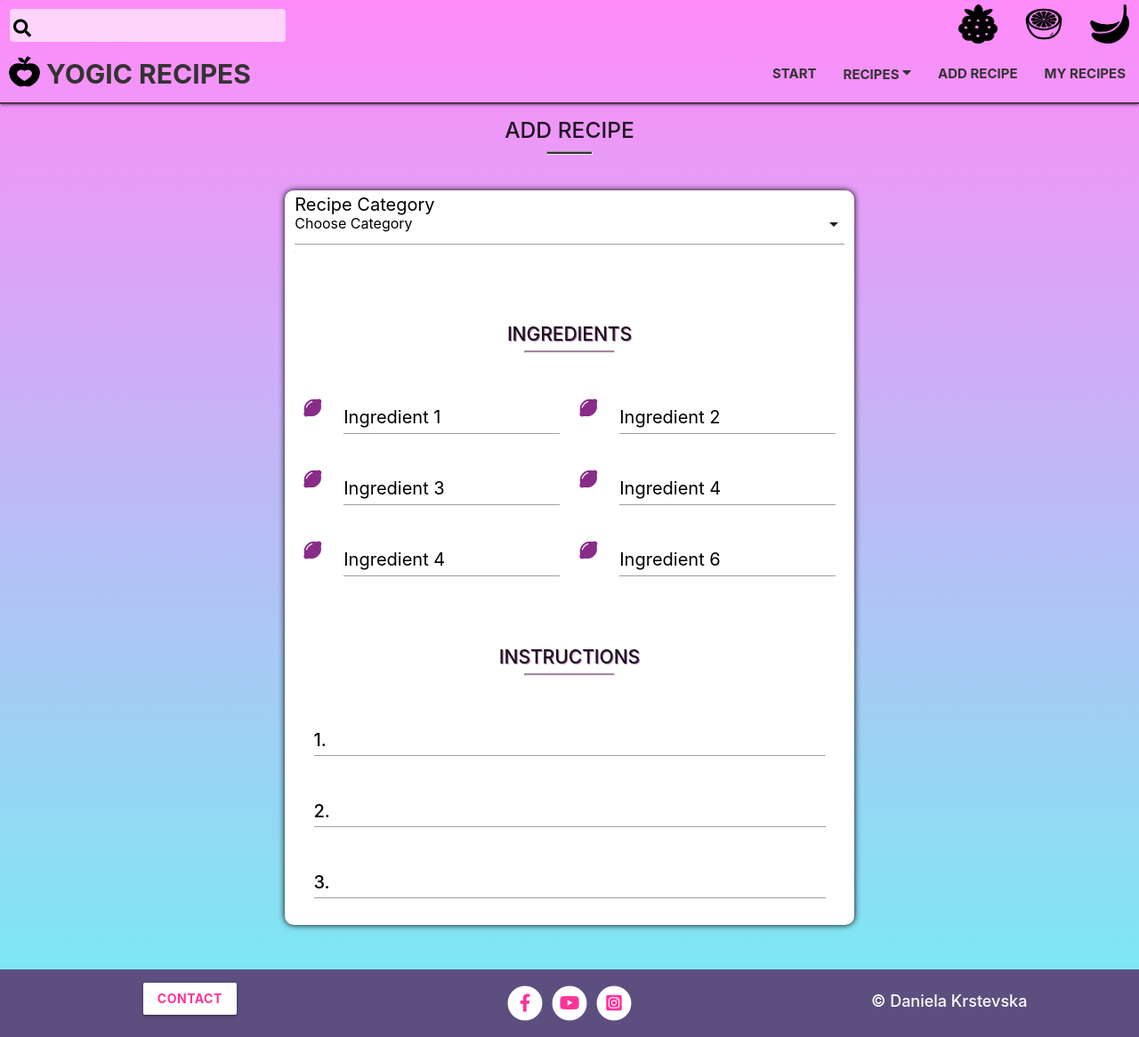
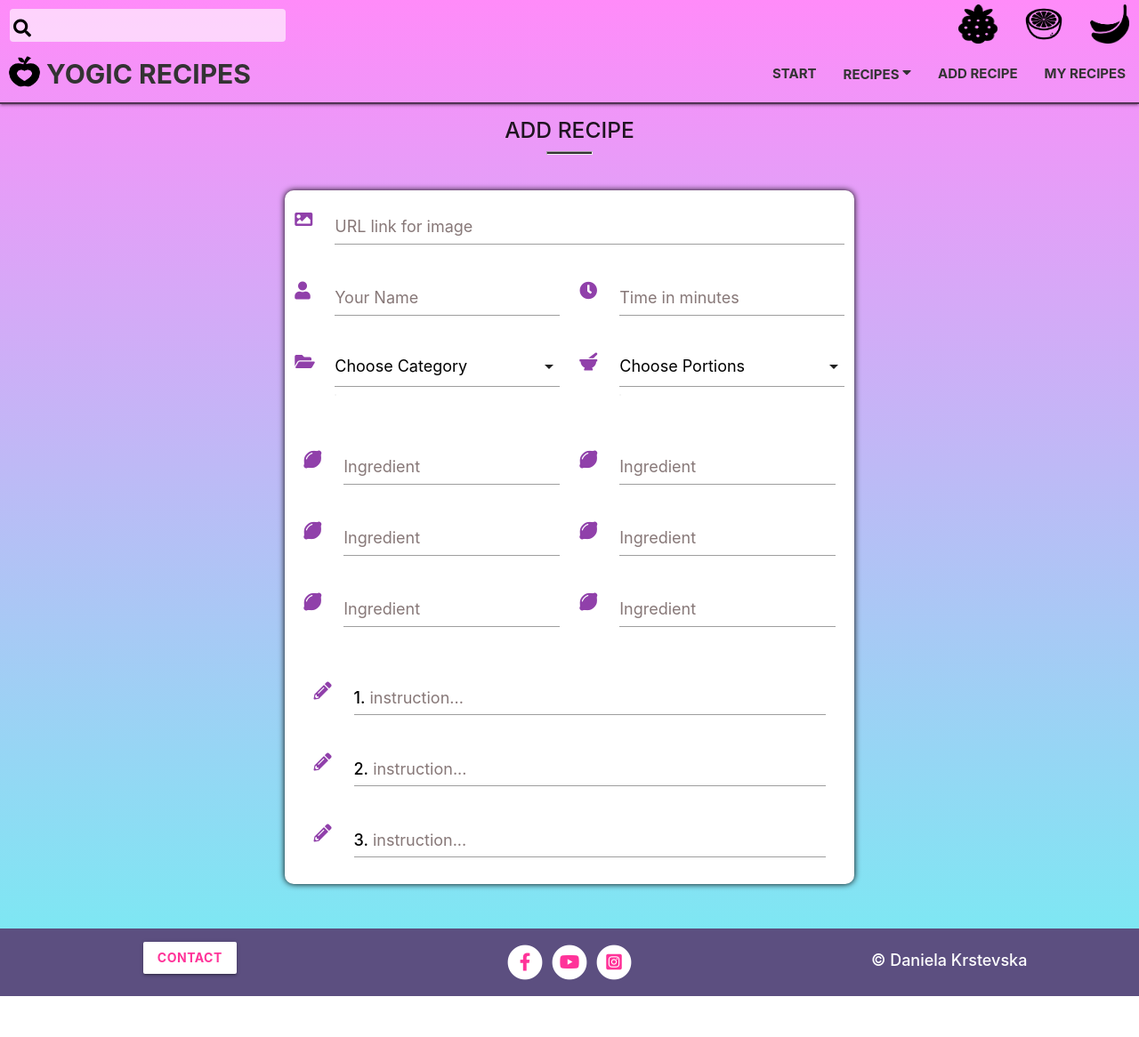
Before and after one commit to Code-Institute-Submissions/data-centric-1, a Flask app: page / in a window 1280 px wide. Shown: the whole page at 89% size. After the commit the page ends 1120 px from the top, so only its background shows below. Run offline with Flask 2, Linux system fonts and the light colour scheme; some libraries are stand-ins or nearby versions.

Commit message:
added all inputs for add recipe

```diff
--- a/static/css/style.css
+++ b/static/css/style.css
@@ -352,9 +352,15 @@
     box-shadow: 0px 0px 7px black;
 }
 
-.fas.fa-lemon.prefix {
+.input-field .prefix {
     font-size: 20px;
-    color: rgba(114, 6, 114, 0.849);
+    color: #9040aa;
+}
+
+.select-wrapper input.select-dropdown,
+.time {
+font-size: 18px;
+color: black;
 }
 
 .row-ingredients,
@@ -365,8 +371,12 @@
 }
 
 .input-field > label {
+    color: #877878;
+    font-size: 18px;
+}
+
+.input-field > label > strong {
     color: black;
-    font-size: 20px;
 }
 
 .form-hr {
--- a/templates/add_recipe.html
+++ b/templates/add_recipe.html
@@ -12,23 +12,49 @@
 <div class="row row-form">
     <form class="col s12 m10 offset-m1 l6 offset-l3 form-bg" method="POST">
         <div class="row">
-        <!--category-->
-            <div class="input-field col s12">
+          <div class="col s12 input-field">
+                <i class="fas fa-image prefix"></i>
+                <!--I used the code for regex checking URL from this site: https://www.regextester.com/93652-->
+                <input id="image" type="text" class="validate" pattern="^(http:\/\/www\.|https:\/\/www\.|http:\/\/|https:\/\/)?[a-z0-9]+([\-\.]{1}[a-z0-9]+)*\.[a-z]{2,5}(:[0-9]{1,5})?(\/.*)?$">
+                <label for="image">URL link for image</label>
+            </div>
+            <div class="col s12 m6 input-field">
+                <i class="fas fa-user prefix"></i>
+                <input id="name" type="text" class="validate" pattern="^[a-zA-Z]+$">
+                <label for="name">Your Name</label>
+            </div>
+            <div class="col s12 m6 input-field">
+                <i class="fas fa-clock prefix"> </i>
+                <input id="time" type="text" class="validate" minlength="1" maxlength="3" pattern="^[0-9]+$">
+            <label for="time">Time in minutes</label>
+        </div>
+            <!--category-->
+            <div class="input-field col s12 m6">
+            <i class="fas fa-folder-open prefix"></i>
                <select id="category" name="category" class="validate" required>
                     <option value="" disabled selected>Choose Category</option>
-                    <option value="1">Option 1</option>
-                    <option value="2">Option 2</option>
-                    <option value="3">Option 3</option>
+                    <option value="Breakfast">Breakfast</option>
+                    <option value="Meals">Meals</option>
+                    <option value="Desserts">Desserts</option>
+                    <option value="Smoothies">Smoothies</option>
                 </select>
-                <label for="category">Recipe Category</label>
             </div>
-        </div>
-
-        <!--heading ingredients-->
-        <div class="row">
-            <div class="col s12 center-align">
-                <h6 class="form-heading">INGREDIENTS</h6>
-                 <hr class="form-hr">
+            <!--portions-->
+            <div class="input-field col s12 m6">
+            <i class="fas fa-mortar-pestle prefix"></i>
+               <select id="portions" name="portions" class="validate" required>
+                    <option value="" disabled selected>Choose Portions</option>
+                    <option value="1">1</option>
+                    <option value="2">2</option>
+                    <option value="3">3</option>
+                    <option value="4">4</option>
+                    <option value="5">5</option>
+                    <option value="6">6</option>
+                    <option value="7">7</option>
+                    <option value="8">8</option>
+                    <option value="9">9</option>
+                    <option value="10">10</option>
+                </select>
             </div>
         </div>
         <!---row ingredients-->
@@ -36,103 +62,103 @@
             <div class="input-field col s6">
                 <i class="fas fa-lemon prefix"></i>
                 <input id="ingredient1" type="text" class="validate">
-                <label for="ingredient1">Ingredient 1</label>
+                <label for="ingredient1">Ingredient</label>
             </div>
             <div class="input-field col s6">
                 <i class="fas fa-lemon prefix"></i>
                 <input id="ingredient2" type="tel" class="validate">
-                <label for="ingredient2">Ingredient 2</label>
+                <label for="ingredient2">Ingredient</label>
             </div>
             <div class="input-field col s6">
                 <i class="fas fa-lemon prefix"></i>
                 <input id="ingredient3" type="text" class="validate">
-                <label for="ingredient3">Ingredient 3</label>
+                <label for="ingredient3">Ingredient</label>
             </div>
             <div class="input-field col s6">
                 <i class="fas fa-lemon prefix"></i>
                 <input id="ingredient4" type="tel" class="validate">
-                <label for="ingredient4">Ingredient 4</label>
+                <label for="ingredient4">Ingredient</label>
             </div>
             <div class="input-field col s6">
                 <i class="fas fa-lemon prefix"></i>
                 <input id="ingredient5" type="text" class="validate">
-                <label for="ingredient5">Ingredient 4</label>
+                <label for="ingredient5">Ingredient</label>
             </div>
             <div class="input-field col s6">
                 <i class="fas fa-lemon prefix"></i>
                 <input id="ingredient6" type="tel" class="validate">
-                <label for="ingredient6">Ingredient 6</label>
+                <label for="ingredient6">Ingredient</label>
             </div>
                 <div class="input-field col s6">
                 <i class="fas fa-lemon prefix"></i>
                 <input id="ingredient7" type="text" class="validate">
-                <label for="ingredient7">Ingredient 7</label>
+                <label for="ingredient7">Ingredient</label>
             </div>
             <div class="input-field col s6">
                 <i class="fas fa-lemon prefix"></i>
                 <input id="ingredient8" type="tel" class="validate">
-                <label for="ingredient8">Ingredient 8</label>
+                <label for="ingredient8">Ingredient</label>
             </div>
                 <div class="input-field col s6">
                 <i class="fas fa-lemon prefix"></i>
                 <input id="ingredient9" type="text" class="validate">
-                <label for="ingredient9">Ingredient 9</label>
+                <label for="ingredient9">Ingredient</label>
             </div>
             <div class="input-field col s6">
                 <i class="fas fa-lemon prefix"></i>
                 <input id="ingredient10" type="tel" class="validate">
-                <label for="ingredient10">Ingredient 10</label>
+                <label for="ingredient10">Ingredient</label>
             </div>
         </div><!--/row-ingredients-->
-        <!--heading instructions-->
-         <div class="row">
-            <div class="col s12 center-align">
-                <h6 class="form-heading">INSTRUCTIONS</h6>
-                 <hr class="form-hr">
-            </div>
-        </div>
         <!--Instructions-->
         <div class="row row-instructions">
             <div class="col s12">
                 <div class="input-field col s12">
+                    <i class="fas fa-pencil-alt prefix"></i>
                     <textarea id="1" class="materialize-textarea"></textarea>
-                    <label for="1"><strong>1.</strong></label>
+                    <label for="1"><strong>1.</strong> instruction...</label>
                 </div>
             </div>
              <div class="col s12">
                 <div class="input-field col s12">
+                    <i class="fas fa-pencil-alt prefix"></i>
                     <textarea id="2" class="materialize-textarea"></textarea>
-                    <label for="2"><strong>2.</strong></label>
+                    <label for="2"><strong>2.</strong> instruction...</label>
                 </div>
             </div>
              <div class="col s12">
                 <div class="input-field col s12">
+                    <i class="fas fa-pencil-alt prefix"></i>
                     <textarea id="3" class="materialize-textarea"></textarea>
-                    <label for="3"><strong>3.</strong></label>
+                    <label for="3"><strong>3.</strong>  instruction...</label>
                 </div>
             </div>
              <div class="col s12">
                 <div class="input-field col s12">
+                    <i class="fas fa-pencil-alt prefix"></i>
                     <textarea id="4" class="materialize-textarea"></textarea>
-                    <label for="4"><strong>4.</strong></label>
+                    <label for="4"><strong>4.</strong> instruction...</label>
                 </div>
             </div>
              <div class="col s12">
                 <div class="input-field col s12">
+                    <i class="fas fa-pencil-alt prefix"></i>
                     <textarea id="5" class="materialize-textarea"></textarea>
-                    <label for="5"><strong>5.</strong></label>
+                    <label for="5"><strong>5.</strong> instruction...</label>
                 </div>
             </div>
              <div class="col s12">
                 <div class="input-field col s12">
+                    <i class="fas fa-pencil-alt prefix"></i>
                     <textarea id="6" class="materialize-textarea"></textarea>
-                    <label for="6"><strong>6.</strong></label>
+                    <label for="6"><strong>6.</strong> instruction...</label>
                 </div>
             </div>
              <div class="col s12">
                 <div class="input-field col s12">
+                    <i class="fas fa-pencil-alt prefix"></i>
                     <textarea id="7" class="materialize-textarea"></textarea>
-                    <label for="7"><strong>7.</strong></label>
+                    <label for="7"><strong>7.</strong> instruction...</label>
                 </div>
             </div>
         </div><!--/instructions-->
```
